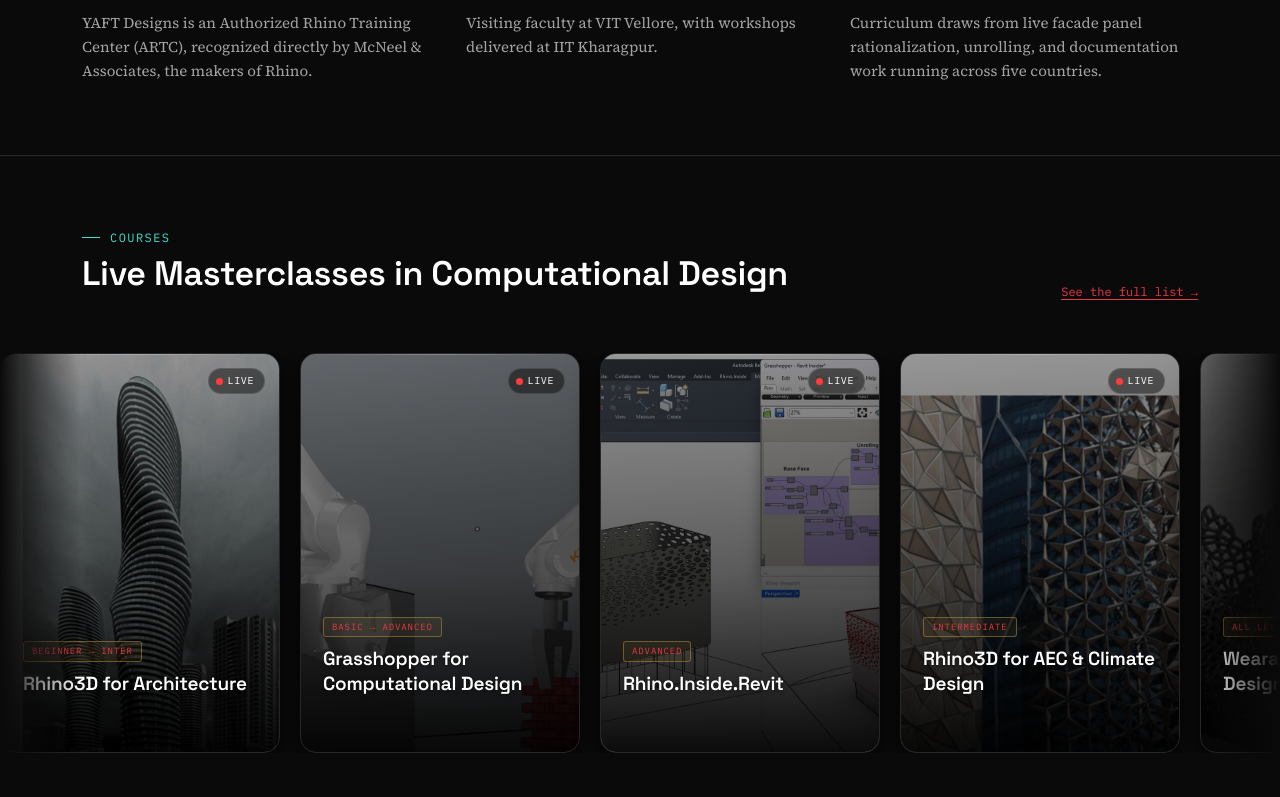
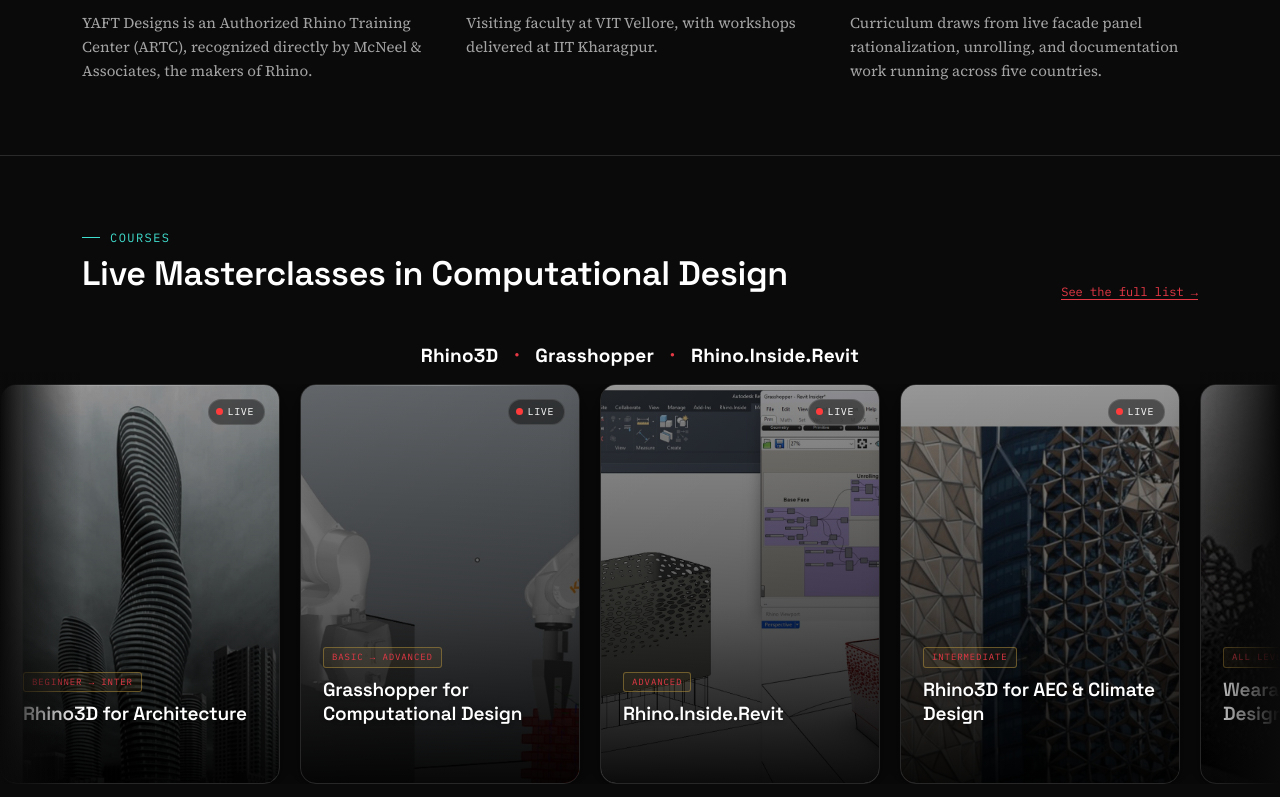
Before and after one commit to YAFTDesigns/yaftwebsite, a Next.js app: page / in a window 1280 px wide. Shown: the part 910-1707 px from the top of the page. Built offline with nearby package versions, Linux system fonts and the light colour scheme; no server answers.

Commit message:
Add software name strip to courses section header

```diff
--- a/app/home.module.css
+++ b/app/home.module.css
@@ -332,3 +332,30 @@
   60%  { box-shadow: 0 0 0 6px rgba(255,59,59,0); }
   100% { box-shadow: 0 0 0 0 rgba(255,59,59,0); }
 }
+
+/* Software name strip — courses section */
+.softwareStrip {
+  display: flex;
+  align-items: center;
+  justify-content: center;
+  gap: 16px;
+  margin-top: 24px;
+  flex-wrap: wrap;
+}
+
+.softwareName {
+  font-family: var(--display);
+  font-weight: 700;
+  font-size: clamp(15px, 2vw, 19px);
+  letter-spacing: 0.01em;
+  color: var(--ink);
+  white-space: nowrap;
+}
+
+.softwareDot {
+  font-size: 8px;
+  color: var(--brass);
+  line-height: 1;
+  position: relative;
+  top: -1px;
+}
--- a/app/page.tsx
+++ b/app/page.tsx
@@ -172,6 +172,13 @@
             <div className="section-head">
               <h2>Live Masterclasses in Computational Design</h2>
               <p className="note"><Link href="/courses" style={{ color: 'var(--brass)', borderBottom: '1px solid var(--brass)' }}>See the full list →</Link></p>
+            </div>
+            <div className={styles.softwareStrip}>
+              <span className={styles.softwareName}>Rhino3D</span>
+              <span className={styles.softwareDot} aria-hidden="true">●</span>
+              <span className={styles.softwareName}>Grasshopper</span>
+              <span className={styles.softwareDot} aria-hidden="true">●</span>
+              <span className={styles.softwareName}>Rhino.Inside.Revit</span>
             </div>
           </div>
 
```
